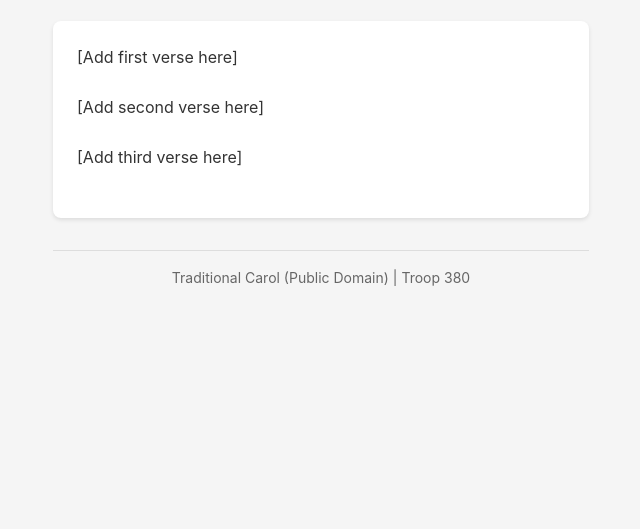
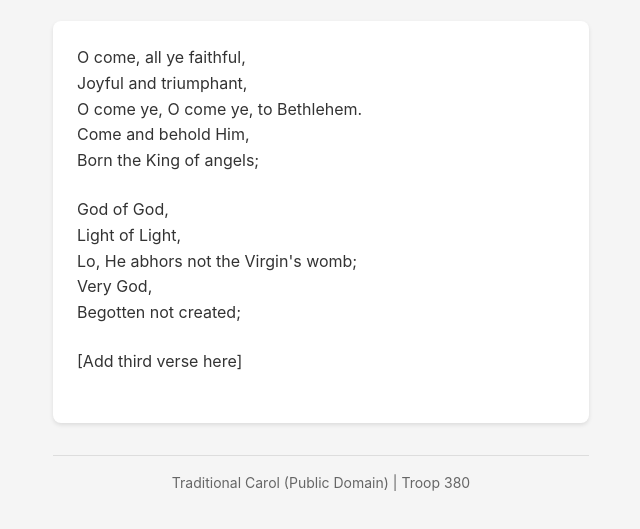
Before and after one commit to sbb151/carols, a plain HTML site: page songs/o-come-all-ye-faithful.html in a window 1280 px wide. Shown: the part 195-724 px from the top of the page, without its empty margins (319-959 px from the left). Drawn offline with Linux system fonts and the light colour scheme.

Commit message:
Add lyrics for 'O Come All Ye Faithful'

```diff
--- a/songs/o-come-all-ye-faithful.html
+++ b/songs/o-come-all-ye-faithful.html
@@ -15,11 +15,19 @@
     <main>
         <div class="lyrics">
             <div class="verse">
-                <p>[Add first verse here]</p>
+                <p>O come, all ye faithful,
+                Joyful and triumphant,
+                O come ye, O come ye, to Bethlehem.
+                Come and behold Him,
+                Born the King of angels;</p>
             </div>
 
             <div class="verse">
-                <p>[Add second verse here]</p>
+                <p>God of God,
+Light of Light,
+Lo, He abhors not the Virgin's womb;
+Very God,
+Begotten not created;</p>
             </div>
 
             <div class="verse">
```
